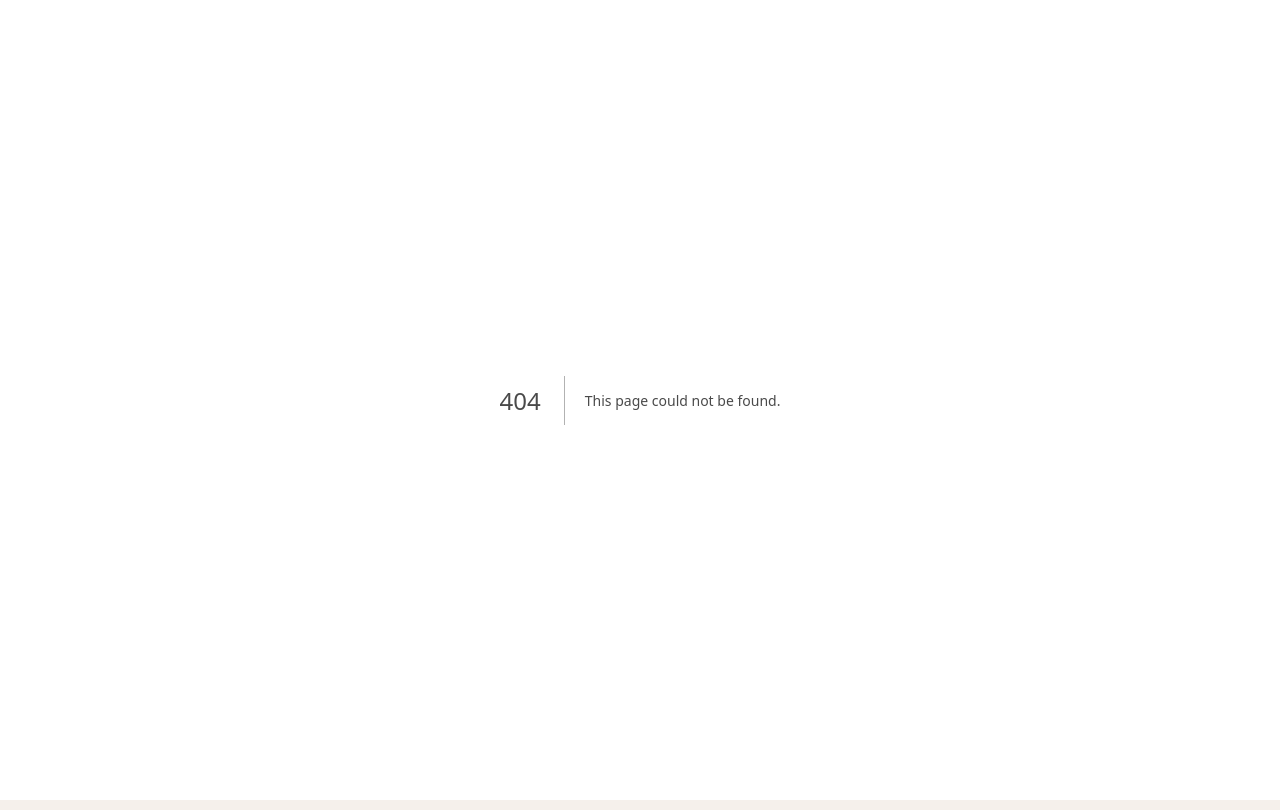
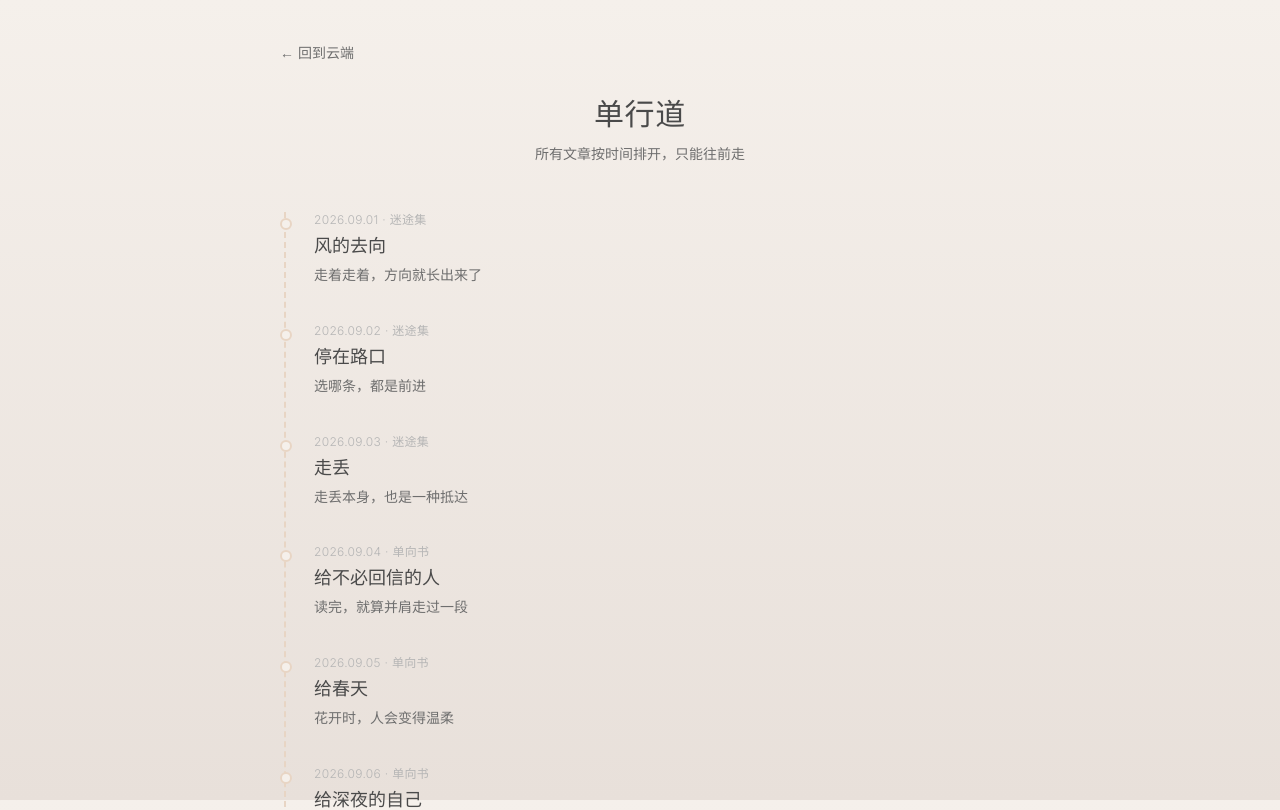
Before and after one commit to yunx947-boop/Cloud-shelter, a Next.js app: page /road in a window 1280 px wide. Before the commit this address had no page. Shown: the top 810 px of the page. Built offline with nearby package versions, Linux system fonts and the light colour scheme.

Commit message:
新增 /road 单行道归档页与首页「最近三步」，云岛预留位改为单行道入口

```diff
--- a/app/(home)/page.tsx
+++ b/app/(home)/page.tsx
@@ -1,11 +1,51 @@
+import Link from 'next/link'
 import Hero from '@/components/Hero'
 import Footer from '@/components/Footer'
+import Reveal from '@/components/Reveal'
+import { getAllArticles, type Island } from '@/lib/articles'
 
-/** 首页：整屏落地横幅（云岛内容在 /clouds 独立页面） */
+const islandLabel: Record<Island, string> = {
+  mituji: '迷途集',
+  danxiangshu: '单向书',
+}
+
+/** 首页：整屏落地横幅 + 最近三步（最新三篇文章） */
 export default function HomePage() {
+  const latest = getAllArticles().slice(-3).reverse()
+
   return (
     <main>
       <Hero />
+
+      {latest.length > 0 && (
+        <section className="mx-auto w-full max-w-3xl px-6 pb-10 pt-20">
+          <Reveal>
+            <h2 className="text-center font-serif text-xl font-medium tracking-wide text-ink">最近三步</h2>
+            <p className="mt-2 text-center text-sm font-light text-ink-sub">路上新留下的脚印</p>
+          </Reveal>
+
+          <ul className="mt-8 space-y-4">
+            {latest.map((a, i) => (
+              <Reveal as="li" key={`${a.island}/${a.slug}`} delay={i * 0.08}>
+                <Link href={`/${a.island}/${a.slug}`} className="glass glass-hover block px-5 py-4">
+                  <span className="text-xs font-light tracking-wide text-ink-faint">
+                    {a.date.replace(/-/g, '.')} · {islandLabel[a.island]}
+                  </span>
+                  <span className="mt-1 block font-serif text-base font-normal text-ink">{a.title}</span>
+                  <span className="mt-1 block text-sm font-light leading-relaxed text-ink-sub">{a.desc}</span>
+                </Link>
+              </Reveal>
+            ))}
+          </ul>
+
+          <Reveal className="mt-8 text-center">
+            <Link href="/road" className="text-sm font-light text-ink-sub transition-colors hover:text-ink">
+              看整条路 →
+            </Link>
+          </Reveal>
+        </section>
+      )}
+
       <Footer />
     </main>
   )
--- /dev/null
+++ b/app/road/page.tsx
@@ -0,0 +1,62 @@
+import type { Metadata } from 'next'
+import Link from 'next/link'
+import Footer from '@/components/Footer'
+import Reveal from '@/components/Reveal'
+import { getAllArticles, type Island } from '@/lib/articles'
+
+export const metadata: Metadata = {
+  title: '单行道 · 云端庇护所',
+  description: '所有文章按时间排开的一条路，只能往前走。',
+}
+
+const islandLabel: Record<Island, string> = {
+  mituji: '迷途集',
+  danxiangshu: '单向书',
+}
+
+/** 单行道：把两个板块的文章按时间正序排成一条路，从最早走到今天 */
+export default function RoadPage() {
+  const articles = getAllArticles()
+
+  return (
+    <main className="mx-auto w-full max-w-3xl px-6 pt-10">
+      <Reveal className="mb-12">
+        <Link href="/clouds" className="text-sm font-light text-ink-sub transition-colors hover:text-ink">
+          ← 回到云端
+        </Link>
+        <div className="mt-8 text-center">
+          <h1 className="text-3xl font-light tracking-wide text-ink">单行道</h1>
+          <p className="mt-3 text-sm font-light text-ink-sub">所有文章按时间排开，只能往前走</p>
+        </div>
+      </Reveal>
+
+      <ol className="relative ml-1 border-l-2 border-dashed border-[#e8d5c4] pl-7">
+        {articles.map((a, i) => (
+          <Reveal as="li" key={`${a.island}/${a.slug}`} delay={i * 0.05} className="relative pb-9">
+            {/* 路面上的里程桩 */}
+            <span
+              aria-hidden="true"
+              className="absolute -left-[2.15rem] top-1.5 h-3 w-3 rounded-full border-2 border-[#e8d5c4] bg-cream"
+            />
+            <p className="text-xs font-light tracking-wide text-ink-faint">
+              {a.date.replace(/-/g, '.')} · {islandLabel[a.island]}
+            </p>
+            <Link
+              href={`/${a.island}/${a.slug}`}
+              className="mt-1 block font-serif text-lg font-normal text-ink transition-colors hover:text-[#6f5b95]"
+            >
+              {a.title}
+            </Link>
+            <p className="mt-1 text-sm font-light leading-relaxed text-ink-sub">{a.desc}</p>
+          </Reveal>
+        ))}
+      </ol>
+
+      <Reveal className="mt-4">
+        <p className="text-center font-serif text-sm font-light text-ink-mute">路还长，慢慢走。</p>
+      </Reveal>
+
+      <Footer />
+    </main>
+  )
+}
--- a/lib/constants.ts
+++ b/lib/constants.ts
@@ -21,7 +21,7 @@ export const cloudIslands: CloudIsland[] = [
   { icon: '🎧', title: '留声机', desc: '声音是另一种云', href: '/music' },
   { icon: '🌙', title: '树洞', desc: '说点什么，云在听', href: '/chat' },
   { icon: '🌫️', title: '关于', desc: '单向·追云', href: '/about' },
-  { icon: '✦', title: '预留', desc: '更多可能', href: '#', comingSoon: true },
+  { icon: '🛣️', title: '单行道', desc: '所有文章按时间排开', href: '/road' },
 ]
 
 /** 页脚文案 */
```
